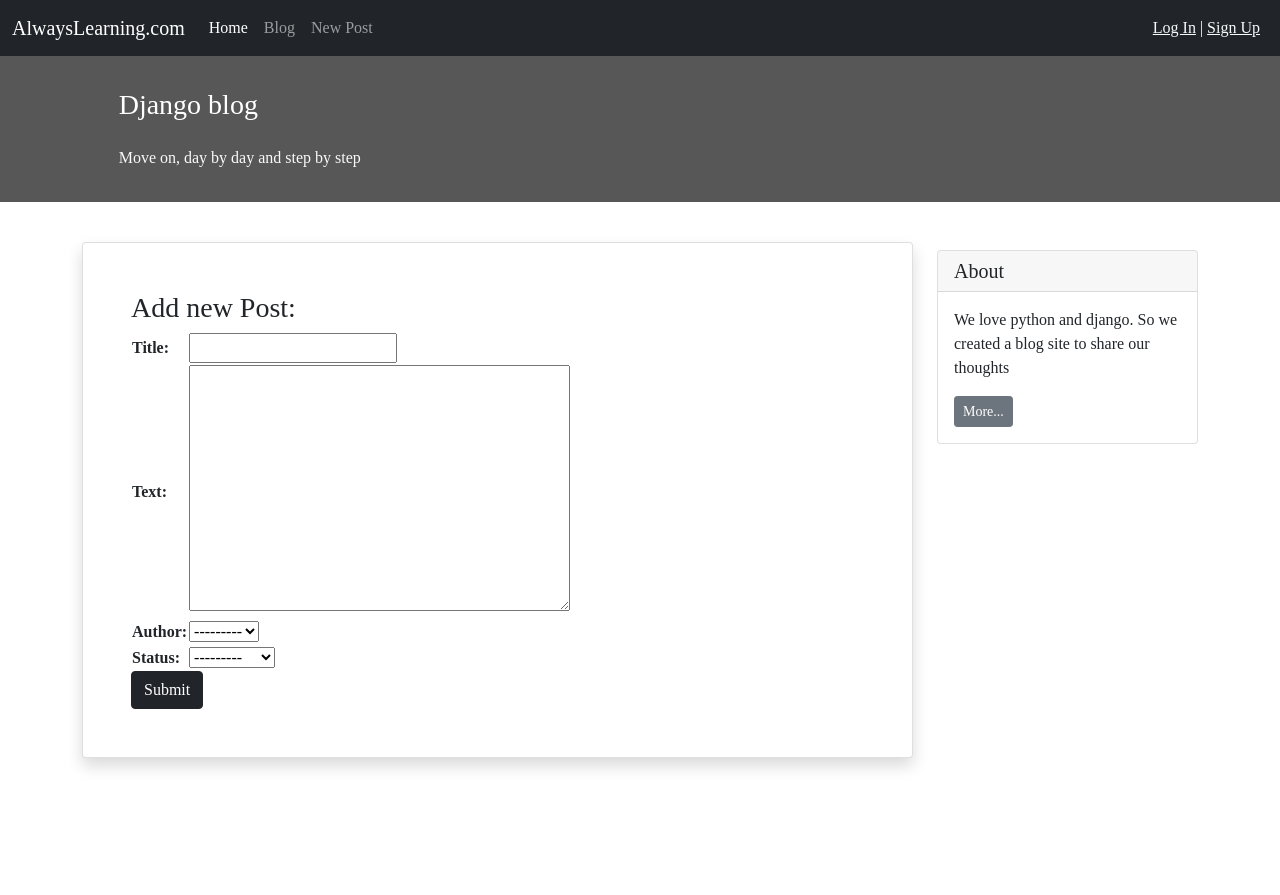
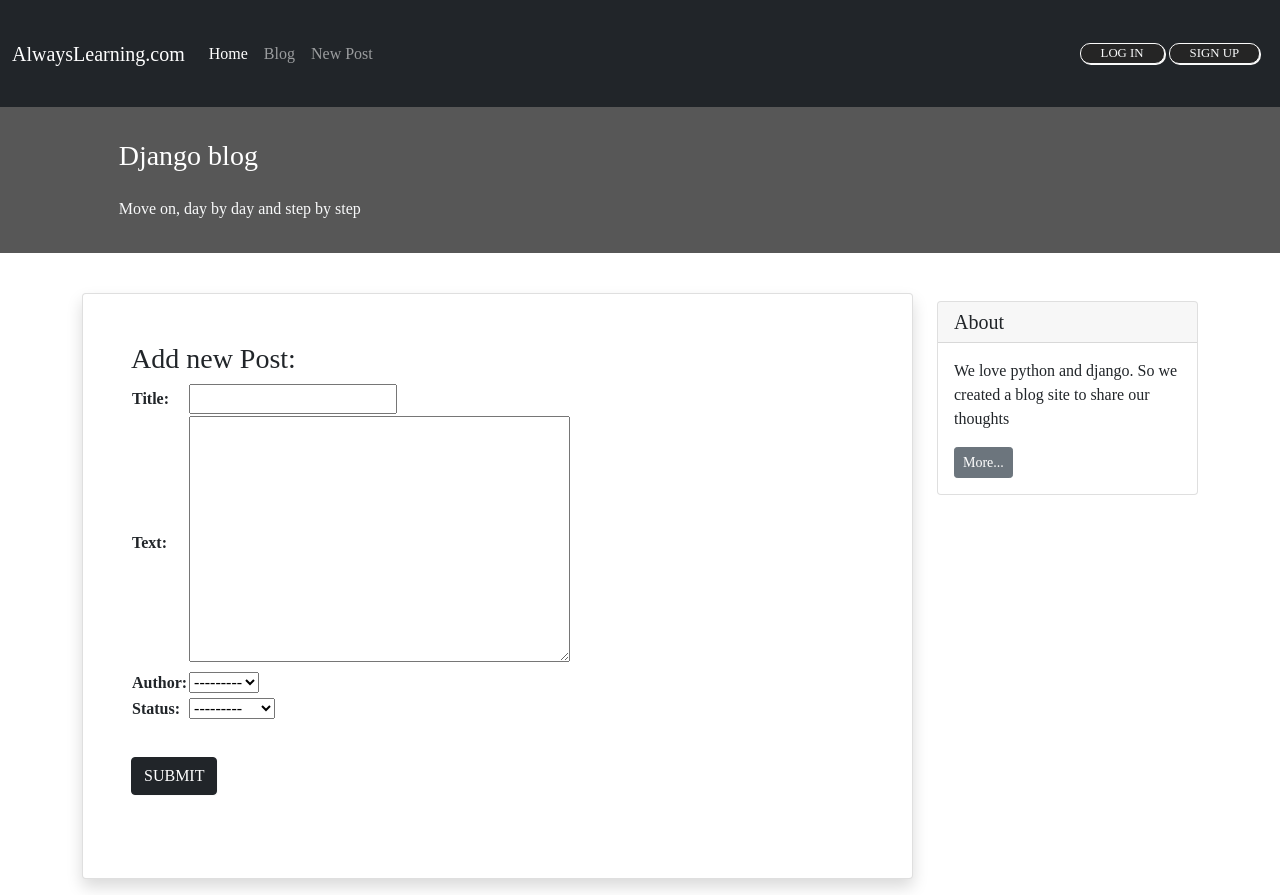
Before and after one commit to Mohhamadaminn/BlogProject_Django, a Django app: page /blog/create/ in a window 1280 px wide. Before the commit the page ends 769 px from the top, so only its background shows below. Run offline with Django 4.2, Linux system fonts and the light colour scheme; data comes from the database, SQL or seed files in the repository; both versions use the stored data as it was after the commit.

Commit message:
change some buttons

```diff
--- a/templates/_base.html
+++ b/templates/_base.html
@@ -8,6 +8,22 @@
     <!-- Bootstrap CSS -->
     <link href="https://cdn.jsdelivr.net/npm/bootstrap@5.1.3/dist/css/bootstrap.min.css" rel="stylesheet"
           integrity="sha384-1BmE4kWBq78iYhFldvKuhfTAU6auU8tT94WrHftjDbrCEXSU1oBoqyl2QvZ6jIW3" crossorigin="anonymous">
+
+
+    <style>
+        button {
+            font-size: 0.8rem;
+            color: #FAFAFA;
+            text-transform: uppercase;
+            padding: 0.0005px 20px;
+            border-radius: 10px;
+            border: 1px solid #FAFAFA;
+            background: #252525;
+            box-shadow: 1px 1px #fafafa;
+            cursor: pointer;
+            margin: 35px 0;
+        }
+    </style>
 
     <title>{% block page_title %}{% endblock page_title %}</title>
 </head>
@@ -29,10 +45,17 @@
             <div class="mx-2 text-white">
 
                 {% if user.is_authenticated %}
-                    Welcome {{ user.username }} | <a class="text-light" href="{% url 'logout' %}">Log Out</a>
+                    Welcome {{ user.username }} ---
+                    <button>
+                        <a style="text-decoration: none;" class="text-light" href="{% url 'logout' %}">Log Out</a>
+                    </button>
                 {% else %}
-                    <a class="text-light" href="{% url 'login' %}">Log In</a> |
-                    <a class="text-light" href="{% url 'signup' %}">Sign Up</a>
+                    <button>
+                        <a  style="text-decoration: none;" class="text-light" href="{% url 'login' %}">Log In</a>
+                    </button>
+                    <button>
+                        <a style="text-decoration: none;" class="text-light" href="{% url 'signup' %}">Sign Up</a>
+                    </button>
                 {% endif %}
 
             </div>
```
Also changed, not shown: db.sqlite3, templates/registration/login.html (line endings or trailing spaces).
